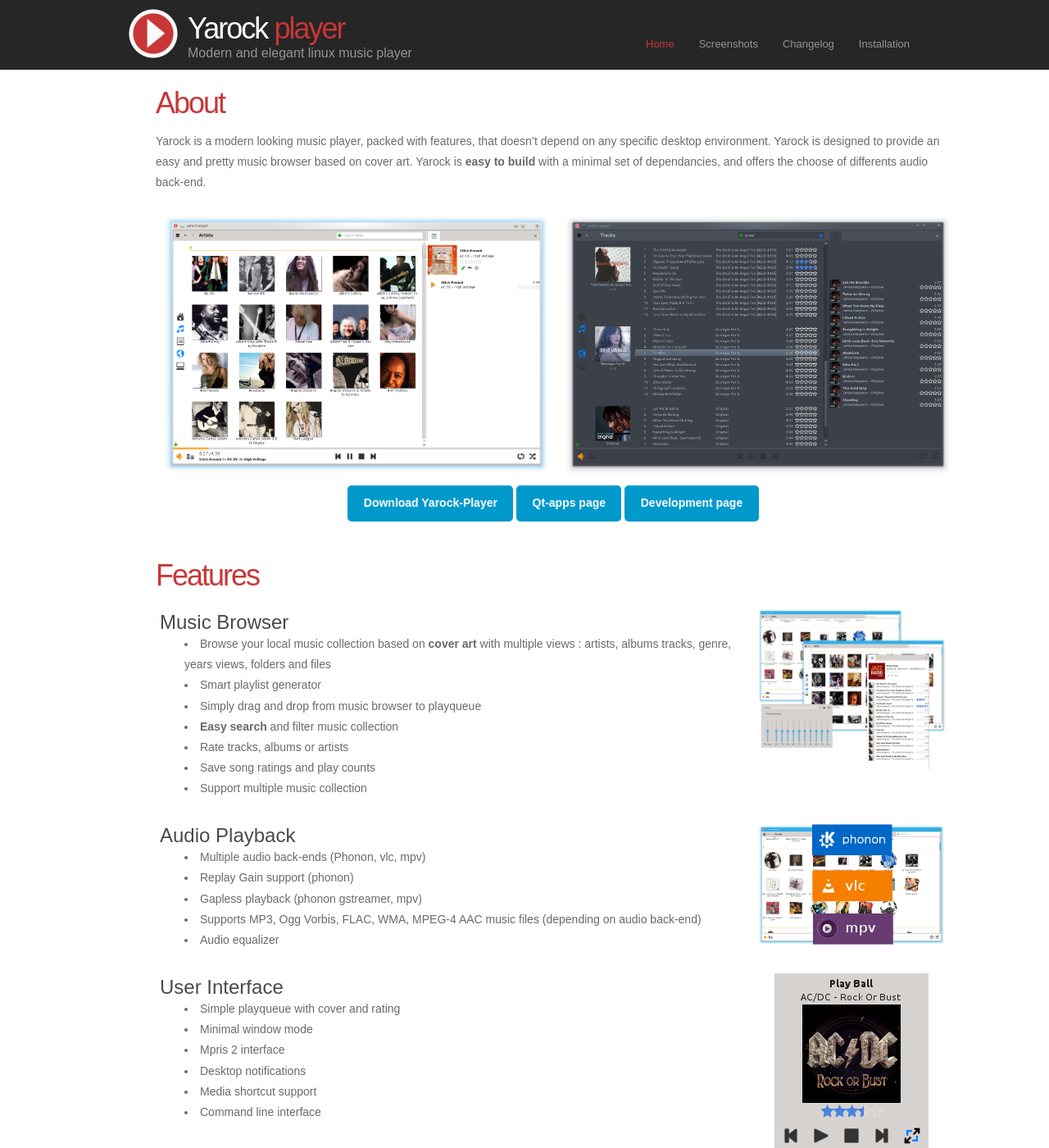
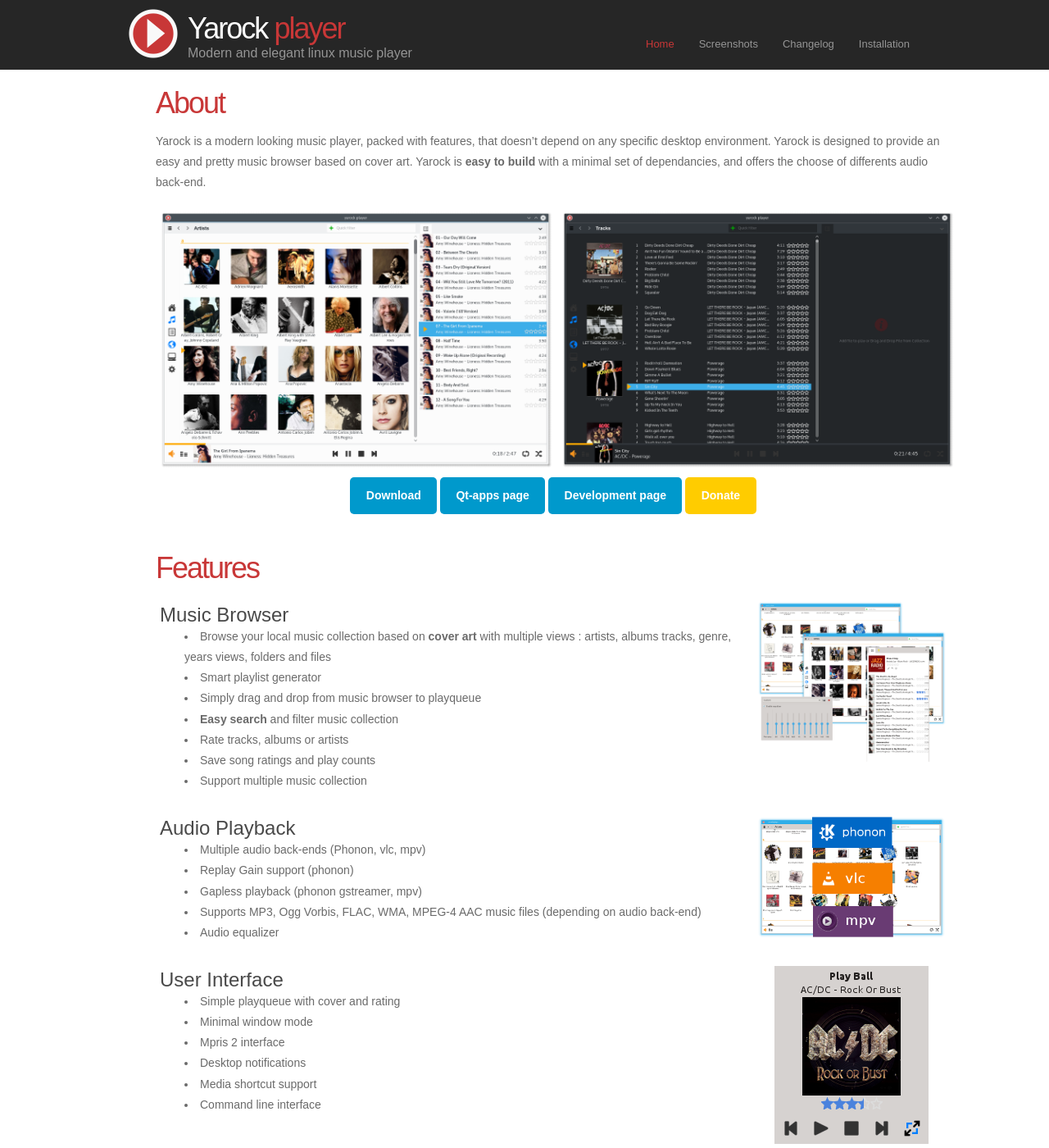
Before and after one commit to seb-apps/yarock-web, a Jekyll site: the page built from index.html, in a window 1280 px wide and 1400 px high. Shown: the whole window at 82% size. Built offline with Jekyll 4.4.1, drawn with Linux system fonts in a browser that asks for light colours; Markdown is read by kramdown in place of the engine named in the settings.

Commit message:
1.1.5 release update

```diff
--- a/css/style.css
+++ b/css/style.css
@@ -333,6 +333,17 @@
   margin-bottom: 15px;
 }
 
+a.btn-donate {
+  display: inline-block;
+  padding: 1% 2%;
+  background-color: #ffcc00;
+  color: #fff;
+  text-decoration: none!important;
+  border-radius: 5px;
+  font-weight: 700;
+  margin-bottom: 15px;
+}
+
 /* ***************************************************** */
 table {
   border-collapse: collapse;
--- a/index.html
+++ b/index.html
@@ -11,19 +11,21 @@
 <table class="screenshots_table">
 <tr>
     <td class="screenshot">
-      <a href="screenshots/screenshot_oxygen_theme.png" ><img src="screenshots/screenshot_oxygen_theme.png" alt="yarock screenshot" width="480"></a>
+      <a href="screenshots/yarock_breeze.png" ><img src="screenshots/yarock_breeze.png" alt="yarock screenshot" width="480"></a>
     </td>
 
     <td class="screenshot">
-      <a href="screenshots/screenshot_dark _theme.png" ><img src="screenshots/screenshot_dark _theme.png" alt="yarock screenshot" width="480"></a>
+      <a href="screenshots/yarock_breeze_dark.png" ><img src="screenshots/yarock_breeze_dark.png" alt="yarock screenshot" width="480"></a>
     </td>
   </tr>
 </table>
 
 <div align="center">
-<a class="btn-bl" href="https://launchpad.net/yarock/+download" target="_blank">Download Yarock-Player</a>
+<a class="btn-bl" href="https://launchpad.net/yarock/+download" target="_blank">Download</a>
 <a class="btn-bl" href="http://qt-apps.org/content/show.php/yarock?content=129372">Qt-apps page</a>
 <a class="btn-bl" href="https://launchpad.net/yarock/">Development page</a>
+<a class="btn-donate" href="http://qt-apps.org/content/donate.php?content=129372">Donate</a>
+
 </div>
 <br>
 
--- a/install.html
+++ b/install.html
@@ -72,6 +72,7 @@
 <br>
 
 <h2>Dependancies preparation</h2>
+<br>
 <b> On UBUNTU 15.10 fresh install</b>
 
 Install following packages using "sudo apt-get install <PACKAGE>"
@@ -102,7 +103,7 @@
   - libhtmlcxx-dev
   - libphonon4qt5-dev [libvlc-dev,libmpv-dev]
 </pre>
-
+<br>
 <b> On FEDORA 23 fresh install</b>
 Install following packages using "sudo dnf install <PACKAGE>"
 <pre>
```
Also changed, not shown: other parts of install.html (+0 -3 lines), images/yarock_tunein.png, screenshots/yarock_breeze.png (added), screenshots/yarock_breeze_dark.png (added), screenshots/yarock_tunein.png (added).
